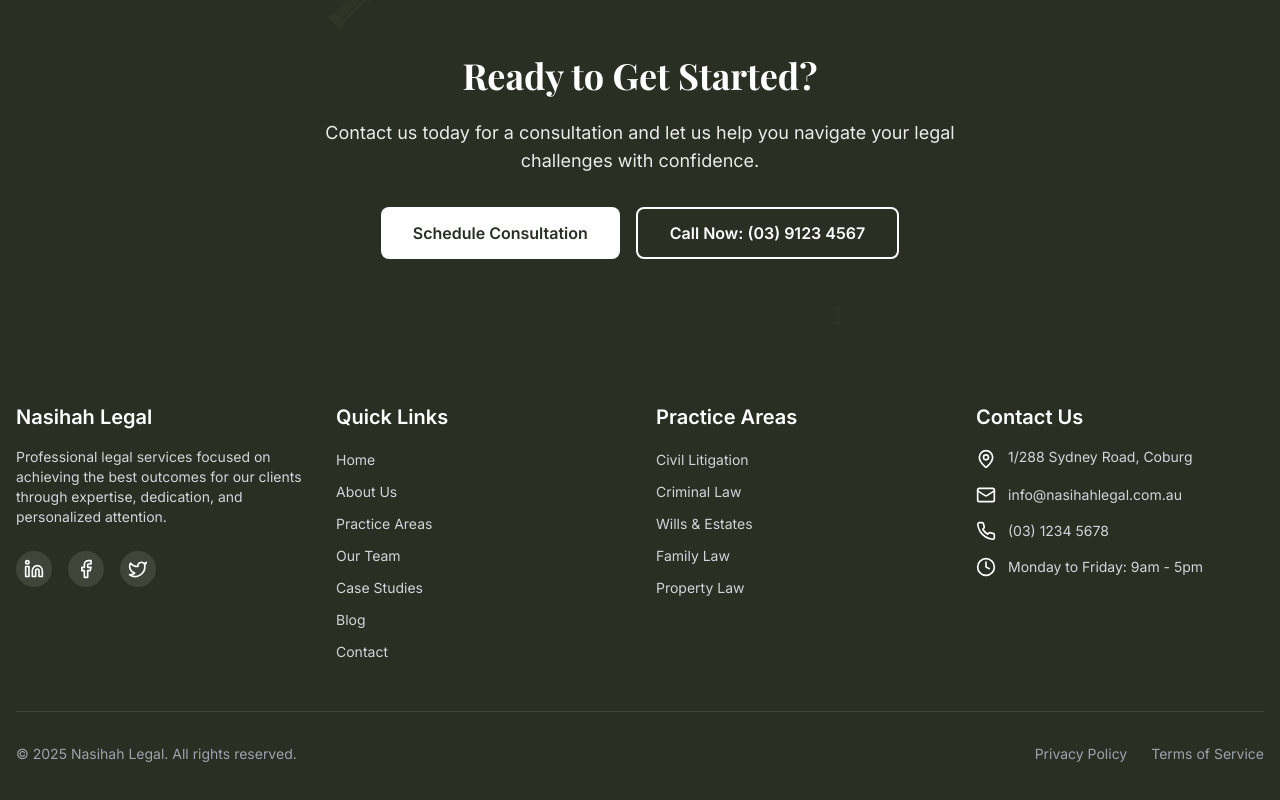
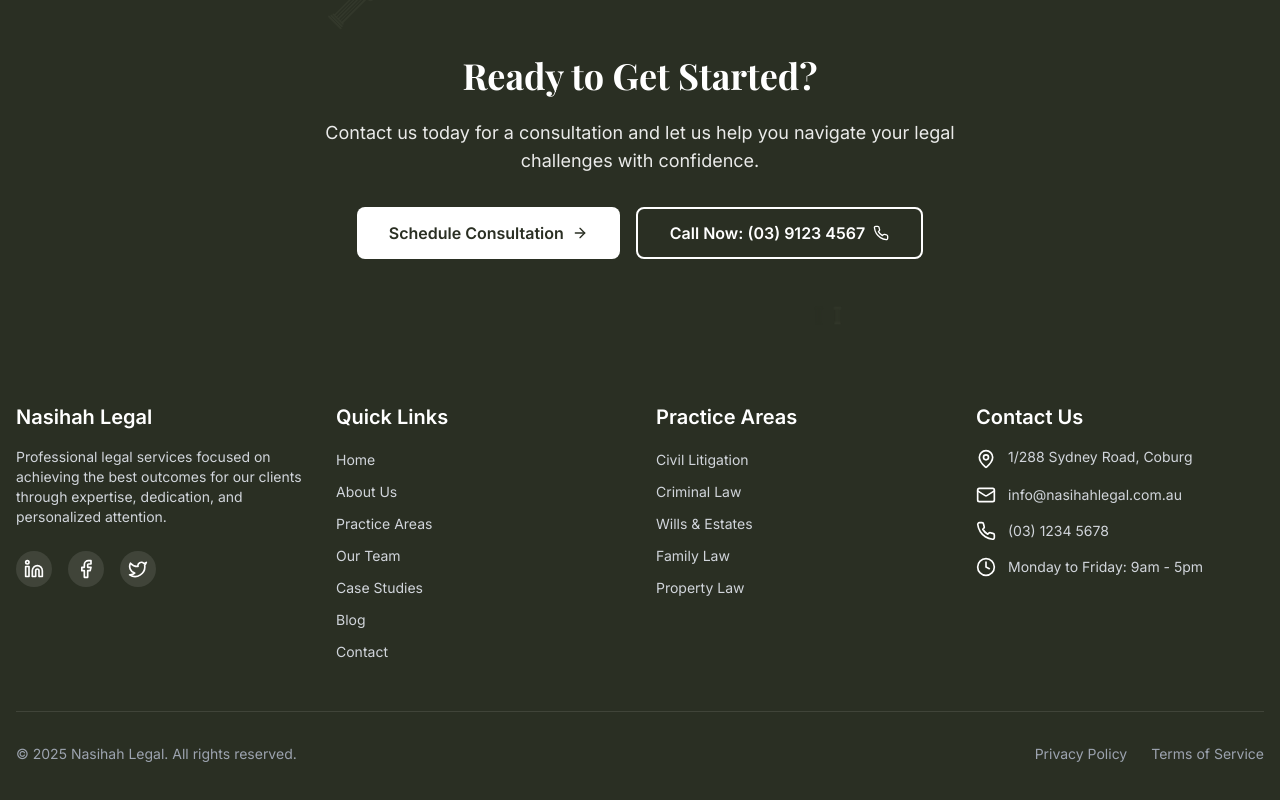
Before and after one commit to faysalabdi/nasihahlegalapp, a Next.js app: page /practice-areas in a window 1280 px wide. Shown: the part 2421-3221 px from the top of the page. Built offline with nearby package versions, Linux system fonts and the light colour scheme; a web font is replaced by a local one.

Commit message:
Update images across multiple pages and replace buttons with links for improved navigation; enhance user experience on About, Case Studies, Contact, Practice Areas, and Team pages.

```diff
--- a/app/about/page.tsx
+++ b/app/about/page.tsx
@@ -8,7 +8,7 @@ export default function AboutPage() {
       {/* Hero Section */}
       <section className="relative h-[400px]">
         <Image
-          src="https://images.pexels.com/photos/5668858/pexels-photo-5668858.jpeg?auto=compress&cs=tinysrgb&w=1280"
+          src="https://images.pexels.com/photos/8112198/pexels-photo-8112198.jpeg?auto=compress&cs=tinysrgb&w=1280"
           alt="Law firm office"
           fill
           className="object-cover"
--- a/app/case-studies/page.tsx
+++ b/app/case-studies/page.tsx
@@ -1,5 +1,8 @@
+'use client';
+
 import React from 'react';
 import Image from 'next/image';
+import Link from 'next/link';
 import { Calendar, Clock, CheckCircle, ArrowRight, Users, DollarSign, Scale, Award, FileText, TrendingUp } from 'lucide-react';
 import LegalPillar from '@/src/components/LegalPillar';
 
@@ -142,7 +145,7 @@ export default function CaseStudiesPage() {
       {/* Hero Section */}
       <section className="relative h-[500px] overflow-hidden">
         <Image
-          src="https://images.pexels.com/photos/5668858/pexels-photo-5668858.jpeg?auto=compress&cs=tinysrgb&w=1280"
+          src="https://images.pexels.com/photos/6077326/pexels-photo-6077326.jpeg?auto=compress&cs=tinysrgb&w=1280"
           alt="Legal case studies and success stories"
           fill
           className="object-cover"
@@ -368,13 +371,20 @@ export default function CaseStudiesPage() {
             you achieve a successful outcome in your legal matter.
           </p>
           <div className="flex flex-col sm:flex-row gap-4 justify-center">
-            <button className="bg-white text-primary-dark px-8 py-3 rounded-lg font-semibold hover:bg-gray-100 transition-colors flex items-center gap-2">
+            <Link
+              href="/contact"
+              className="bg-white text-primary-dark px-8 py-3 rounded-lg font-semibold hover:bg-gray-100 transition-colors inline-flex items-center justify-center gap-2"
+            >
               Start Your Case
               <ArrowRight className="h-4 w-4" />
-            </button>
-            <button className="border-2 border-white text-white px-8 py-3 rounded-lg font-semibold hover:bg-white hover:text-primary-dark transition-colors">
+            </Link>
+            <Link
+              href="/practice-areas"
+              className="border-2 border-white text-white px-8 py-3 rounded-lg font-semibold hover:bg-white hover:text-primary-dark transition-colors inline-flex items-center justify-center gap-2"
+            >
               View All Practice Areas
-            </button>
+              <Scale className="h-4 w-4" />
+            </Link>
           </div>
         </div>
       </section>
--- a/app/contact/page.tsx
+++ b/app/contact/page.tsx
@@ -101,7 +101,7 @@ export default function ContactPage() {
       {/* Hero Section */}
       <section className="relative h-[500px] overflow-hidden">
         <Image
-          src="https://images.pexels.com/photos/5668858/pexels-photo-5668858.jpeg?auto=compress&cs=tinysrgb&w=1280"
+          src="https://images.pexels.com/photos/5668772/pexels-photo-5668772.jpeg?auto=compress&cs=tinysrgb&w=1280"
           alt="Contact Nasihah Legal"
           fill
           className="object-cover"
--- a/app/practice-areas/page.tsx
+++ b/app/practice-areas/page.tsx
@@ -1,6 +1,9 @@
+'use client';
+
 import React from 'react';
 import Image from 'next/image';
-import { Scale, Shield, Home, Briefcase, Users, FileText, Clock, CheckCircle } from 'lucide-react';
+import Link from 'next/link';
+import { Scale, Shield, Home, Briefcase, Users, FileText, Clock, CheckCircle, ArrowRight, Phone } from 'lucide-react';
 import LegalPillar from '@/src/components/LegalPillar';
 
 const practiceAreas = [
@@ -216,12 +219,20 @@ export default function PracticeAreasPage() {
             Contact us today for a consultation and let us help you navigate your legal challenges with confidence.
           </p>
           <div className="flex flex-col sm:flex-row gap-4 justify-center">
-            <button className="bg-white text-primary-dark px-8 py-3 rounded-lg font-semibold hover:bg-gray-100 transition-colors">
+            <Link
+              href="/contact"
+              className="bg-white text-primary-dark px-8 py-3 rounded-lg font-semibold hover:bg-gray-100 transition-colors inline-flex items-center justify-center gap-2"
+            >
               Schedule Consultation
-            </button>
-            <button className="border-2 border-white text-white px-8 py-3 rounded-lg font-semibold hover:bg-white hover:text-primary-dark transition-colors">
+              <ArrowRight className="h-4 w-4" />
+            </Link>
+            <a
+              href="tel:0391234567"
+              className="border-2 border-white text-white px-8 py-3 rounded-lg font-semibold hover:bg-white hover:text-primary-dark transition-colors inline-flex items-center justify-center gap-2"
+            >
               Call Now: (03) 9123 4567
-            </button>
+              <Phone className="h-4 w-4" />
+            </a>
           </div>
         </div>
       </section>
--- a/app/team/page.tsx
+++ b/app/team/page.tsx
@@ -1,6 +1,9 @@
+'use client';
+
 import React from 'react';
 import Image from 'next/image';
-import { Mail, Phone, Linkedin, Award, BookOpen, Users, Scale, GraduationCap } from 'lucide-react';
+import Link from 'next/link';
+import { Mail, Phone, Linkedin, Award, BookOpen, Users, Scale, GraduationCap, ArrowRight } from 'lucide-react';
 import LegalPillar from '@/src/components/LegalPillar';
 
 const teamMembers = [
@@ -54,7 +57,7 @@ export default function TeamPage() {
       {/* Hero Section */}
       <section className="relative h-[500px] overflow-hidden">
         <Image
-          src="https://images.pexels.com/photos/5668484/pexels-photo-5668484.jpeg?auto=compress&cs=tinysrgb&w=1280"
+          src="https://images.pexels.com/photos/7876050/pexels-photo-7876050.jpeg?auto=compress&cs=tinysrgb&w=1280"
           alt="Our legal team"
           fill
           className="object-cover"
@@ -233,12 +236,20 @@ export default function TeamPage() {
             the expert guidance and representation you need.
           </p>
           <div className="flex flex-col sm:flex-row gap-4 justify-center">
-            <button className="bg-white text-primary-dark px-8 py-3 rounded-lg font-semibold hover:bg-gray-100 transition-colors">
+            <Link
+              href="/contact"
+              className="bg-white text-primary-dark px-8 py-3 rounded-lg font-semibold hover:bg-gray-100 transition-colors inline-flex items-center justify-center gap-2"
+            >
               Schedule a Consultation
-            </button>
-            <button className="border-2 border-white text-white px-8 py-3 rounded-lg font-semibold hover:bg-white hover:text-primary-dark transition-colors">
+              <ArrowRight className="h-4 w-4" />
+            </Link>
+            <Link
+              href="/contact"
+              className="border-2 border-white text-white px-8 py-3 rounded-lg font-semibold hover:bg-white hover:text-primary-dark transition-colors inline-flex items-center justify-center gap-2"
+            >
               Contact Our Team
-            </button>
+              <Mail className="h-4 w-4" />
+            </Link>
           </div>
         </div>
       </section>
```
